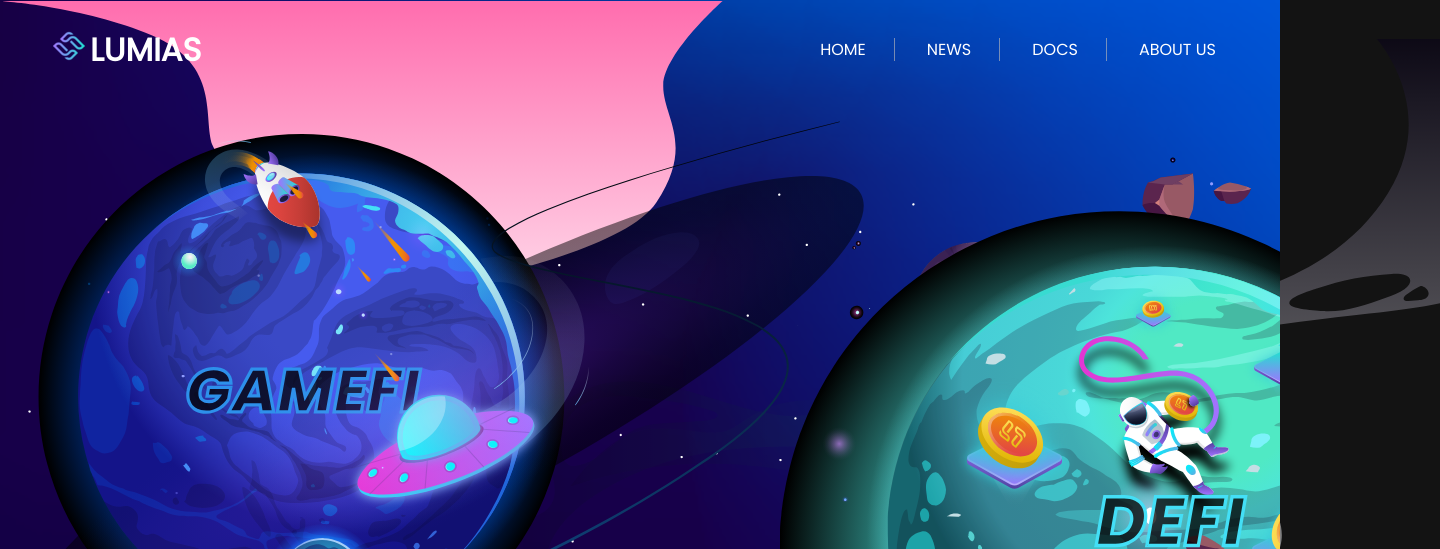
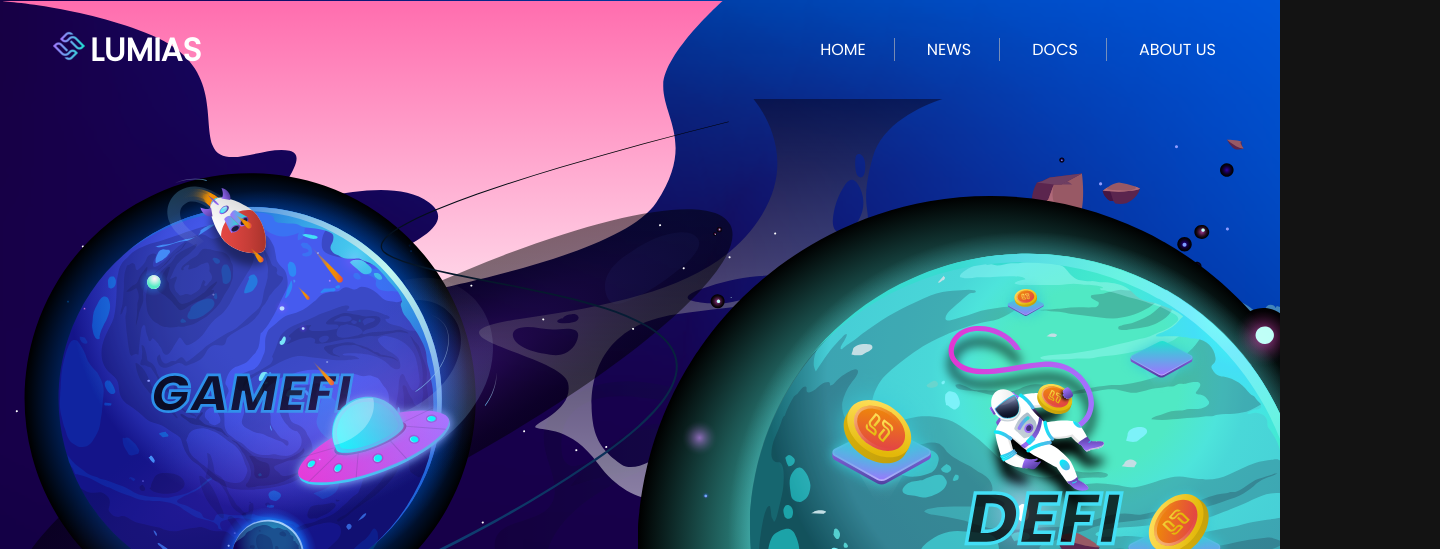
Before and after one commit to Lumias-dev/lumias-frontend, a React (Create React App) app: page / in a window 1280 px wide. Shown: the top 549 px of the page, 1440 px wide, since content can reach past the window. Built offline with nearby package versions, Linux system fonts and the light colour scheme.

Commit message:
added window resizing compatibility

```diff
--- a/src/components/home/footer/footer.css
+++ b/src/components/home/footer/footer.css
@@ -81,3 +81,15 @@
   cursor: pointer;
   min-width: 150px;
 }
+
+@media screen and (min-width: 1400px) {
+  .footer {
+    justify-content: space-between;
+  }
+}
+
+@media screen and (max-width: 800px) {
+  .footer-newsletter {
+    display: none;
+  }
+}
--- a/src/components/home/header/Header.jsx
+++ b/src/components/home/header/Header.jsx
@@ -25,7 +25,12 @@ const Header = () => {
           className="defi-planet"
         />
         <img src={galaxydust} className="galaxydust" />
-        <img src={galaxydust2} className="galaxydust2" />
+        <img
+          src={galaxydust2}
+          className="galaxydust2"
+          height="400"
+          width="400"
+        />
         <img src={aststring} className="aststring" />
         <img src={defimoon} className="defimoon" />
         <img src={ast} className="ast" />
--- a/src/components/home/header/header.css
+++ b/src/components/home/header/header.css
@@ -11,6 +11,7 @@
   bottom: 190px;
   right: 60px;
   z-index: 3;
+  width: 67%;
   /* transform: translate(-5%, -20%); */
 }
 
@@ -19,7 +20,7 @@
   top: 97px;
   right: 220px;
   z-index: 3;
-  cursor: pointer;
+  width: 67%;
   /* transform: translate(-30%, 20%); */
 }
 
@@ -32,9 +33,9 @@
 
 .galaxydust2 {
   position: absolute;
-  bottom: 229px;
-  left: 1012px;
+
   z-index: 2;
+  width: 100%;
 }
 
 .aststring {
@@ -51,6 +52,7 @@
   left: 890px;
   top: 220px;
   transform: rotate(7.6deg);
+  width: 13%;
 }
 
 .ast {
@@ -58,4 +60,5 @@
   bottom: 390px;
   right: 1330px;
   z-index: 2;
+  width: 100%;
 }
--- a/src/components/home/popular/popular.css
+++ b/src/components/home/popular/popular.css
@@ -26,6 +26,7 @@
   border: 0;
   border-right: 650px solid #ccc;
   margin: 0;
+  width: 100%;
 }
 
 .popular-container {
@@ -38,6 +39,7 @@
 
 .popular-container img {
   margin: 0px 0px;
+  width: 100%;
 }
 
 .popular-container p {
--- a/src/components/home/trending/trending.css
+++ b/src/components/home/trending/trending.css
@@ -57,7 +57,7 @@
 }
 
 .trend-container img {
-  display: flex;
+  width: 100%;
   margin-right: 90px;
 }
 
@@ -65,3 +65,8 @@
   background: white;
   color: #1a0c79;
 }
+
+@media screen and (min-width: 1400px) {
+  .trend-container img {
+  }
+}
--- a/src/components/home/updates/updates.css
+++ b/src/components/home/updates/updates.css
@@ -2,20 +2,10 @@
   padding: 2rem 4rem;
   margin: 5rem;
   background: -moz-linear-gradient(26deg, #3f557f 18%, #081246 100%);
-
-  /* safari 5.1+,chrome 10+ */
   background: -webkit-linear-gradient(26deg, #3f557f 18%, #081246 100%);
-
-  /* opera 11.10+ */
   background: -o-linear-gradient(26deg, #3f557f 18%, #081246 100%);
-
-  /* ie 6-9 */
   filter: progid:DXImageTransform.Microsoft.gradient( startColorstr='#3F557F', endColorstr='#081246', GradientType=1 );
-
-  /* ie 10+ */
   background: -ms-linear-gradient(26deg, #3f557f 18%, #081246 100%);
-
-  /* global 94%+ browsers support */
   background: linear-gradient(26deg, #3f557f 18%, #081246 100%);
 
   border-radius: 25px;
@@ -57,7 +47,10 @@
 .updates-container {
   padding-top: 55px;
   display: flex;
-  gap: 80px;
+}
+
+.updates-container img {
+  width: 100%;
 }
 
 .updates-container p {
@@ -78,7 +71,11 @@
 .updates-bluemoon {
   position: relative;
   margin-bottom: -500px;
-  right: 340px;
+  left: 150px;
   bottom: 460px;
   z-index: -1;
 }
+
+.updates-bluemoon img {
+  width: 100%;
+}
--- a/src/components/pages/About.jsx
+++ b/src/components/pages/About.jsx
@@ -14,8 +14,8 @@ const About = () => {
         </p>
       </div>
       <div className="about-images">
-        <img src={planetbluebig} className="blue" />
-        <img src={planetredbig} className="red" />
+        <img src={planetbluebig} height="800" width="800" className="blue" />
+        <img src={planetredbig} height="800" width="800" className="red" />
       </div>
       <div className="about-details">
         <h1>Mission</h1>
--- a/src/components/pages/Docs.jsx
+++ b/src/components/pages/Docs.jsx
@@ -11,8 +11,8 @@ const Docs = () => {
         <p>All the documentation right here</p>
       </div>
       <div className="docs-images">
-        <img src={planetbluebig} className="blue" />
-        <img src={planetredbig} className="red" />
+        <img src={planetbluebig} height="800" width="800" className="blue" />
+        <img src={planetredbig} height="800" width="800" className="red" />
       </div>
       <div className="docs-details">
         <h1>Whitepaper</h1>
--- a/src/components/pages/about.css
+++ b/src/components/pages/about.css
@@ -29,16 +29,18 @@
 .blue {
   position: absolute;
   bottom: 11%;
-  left: -24%;
+  left: -48%;
   z-index: 2;
+  width: 100%;
 }
 
 .red {
   position: absolute;
   top: 47%;
-  left: 70%;
+  left: 40%;
   z-index: 2;
   transform: rotate(-43.35deg);
+  width: 100%;
 }
 
 .about-details {
```
